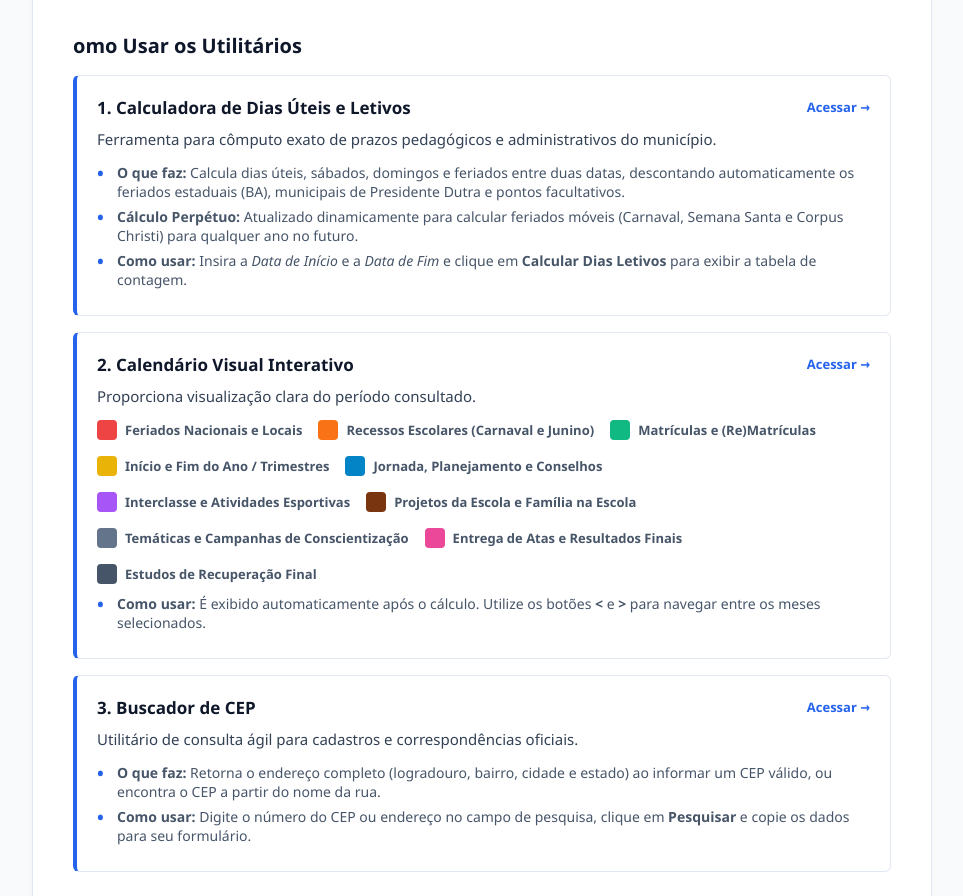
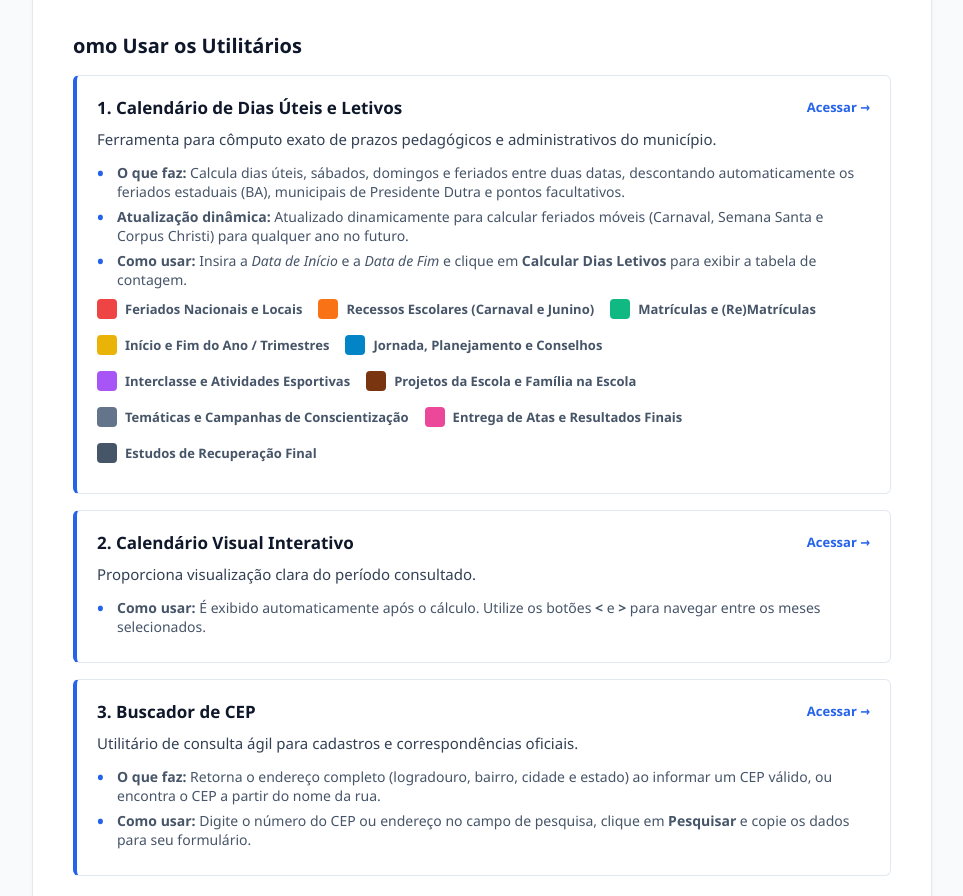
Before and after one commit to Sec-edu-pd/EducaDutra, a plain HTML site: page inicio.html in a window 1280 px wide. Shown: the part 893-1789 px from the top of the page, without its empty margins (158-1121 px from the left). Drawn offline with Linux system fonts and the light colour scheme.

Commit message:
Update inicio.html

```diff
--- a/inicio.html
+++ b/inicio.html
@@ -294,19 +294,13 @@
 
             <!-- Ferramenta 1: Contador de Dias Úteis -->
             <a href="3 - contador_dias_uteis.html" class="tool-box">
-                <h3>1. Calculadora de Dias Úteis e Letivos</h3>
+                <h3>1. Calendário de Dias Úteis e Letivos</h3>
                 <p>Ferramenta para cômputo exato de prazos pedagógicos e administrativos do município.</p>
                 <ul>
                     <li><strong>O que faz:</strong> Calcula dias úteis, sábados, domingos e feriados entre duas datas, descontando automaticamente os feriados estaduais (BA), municipais de Presidente Dutra e pontos facultativos.</li>
-                    <li><strong>Cálculo Perpétuo:</strong> Atualizado dinamicamente para calcular feriados móveis (Carnaval, Semana Santa e Corpus Christi) para qualquer ano no futuro.</li>
+                    <li><strong>Atualização dinâmica:</strong> Atualizado dinamicamente para calcular feriados móveis (Carnaval, Semana Santa e Corpus Christi) para qualquer ano no futuro.</li>
                     <li><strong>Como usar:</strong> Insira a <em>Data de Início</em> e a <em>Data de Fim</em> e clique em <strong>Calcular Dias Letivos</strong> para exibir a tabela de contagem.</li>
                 </ul>
-            </a>
-
-            <!-- Ferramenta 2: Calendário -->
-            <a href="2 - calendario.html" class="tool-box">
-                <h3>2. Calendário Visual Interativo</h3>
-                <p>Proporciona visualização clara do período consultado.</p>
                 <div class="legend-list">
                     <div class="legend-item"><div class="legend-box cat-feriado"></div>Feriados Nacionais e Locais</div>
                     <div class="legend-item"><div class="legend-box cat-recesso"></div>Recessos Escolares (Carnaval e Junino)</div>
@@ -319,6 +313,12 @@
                     <div class="legend-item"><div class="legend-box cat-resultados"></div>Entrega de Atas e Resultados Finais</div>
                     <div class="legend-item"><div class="legend-box cat-recuperacao"></div>Estudos de Recuperação Final</div>
                 </div>
+            </a>
+
+            <!-- Ferramenta 2: Calendário -->
+            <a href="2 - calendario.html" class="tool-box">
+                <h3>2. Calendário Visual Interativo</h3>
+                <p>Proporciona visualização clara do período consultado.</p>
                 <ul>
                     <li><strong>Como usar:</strong> É exibido automaticamente após o cálculo. Utilize os botões <strong>&lt;</strong> e <strong>&gt;</strong> para navegar entre os meses selecionados.</li>
                 </ul>
```
